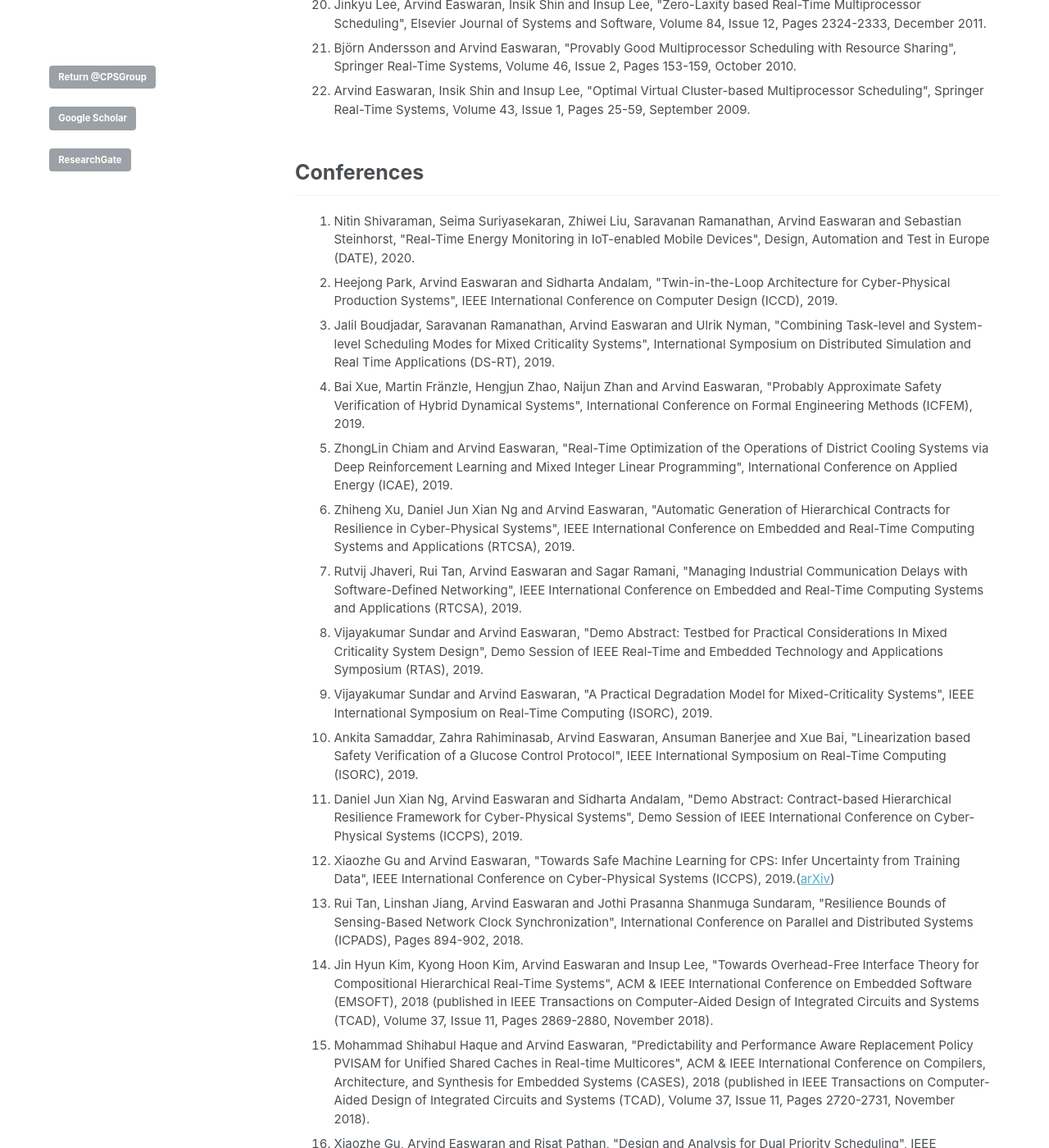
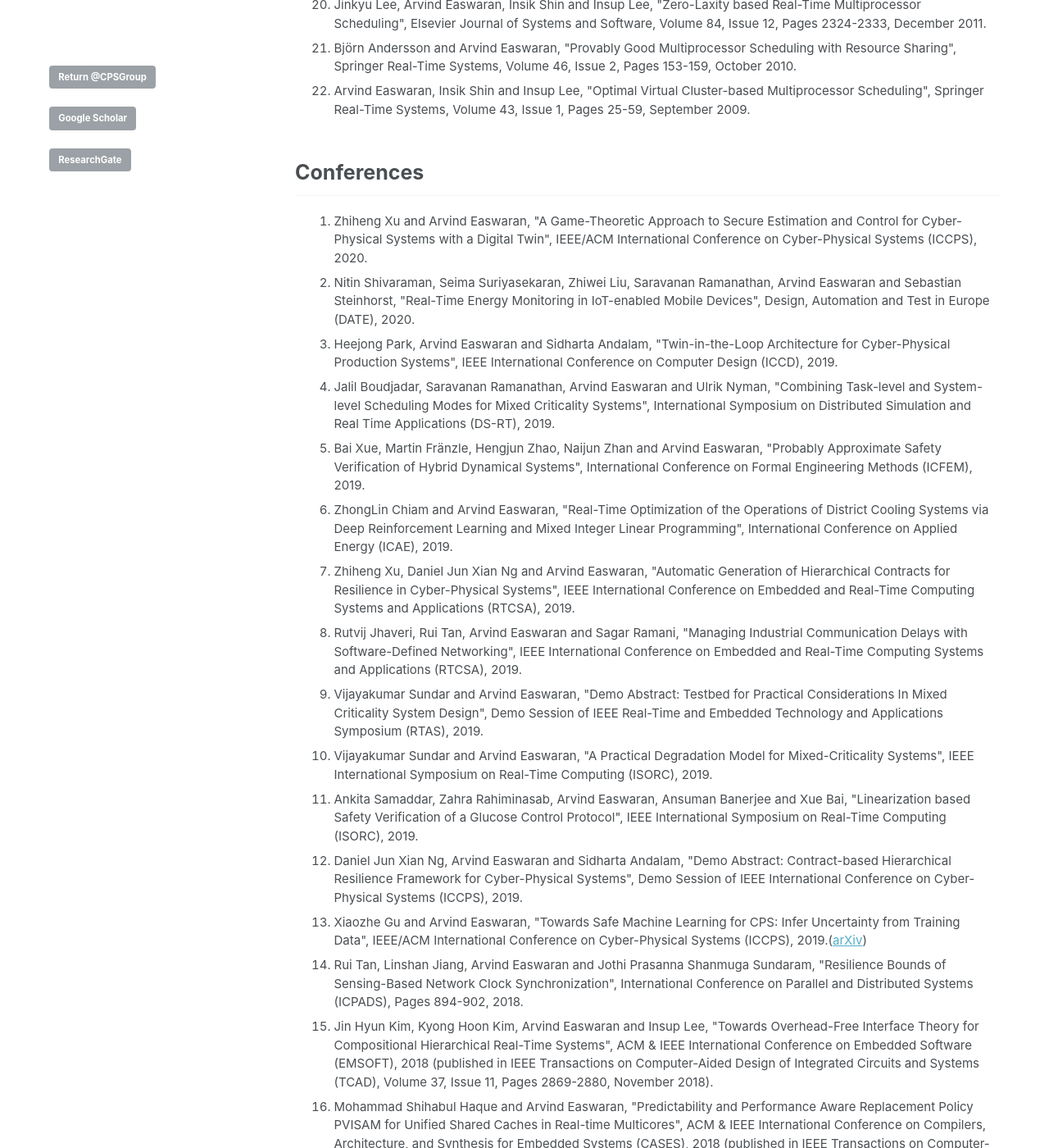
Before and after one commit to CPS-research-group/CPS-research-group.github.io, a Jekyll site: the page built from _pages/research_profile.md, in a window 1280 px wide and 1400 px high, scrolled down 1516 px. Shown: the whole window at 82% size. Built offline with Jekyll 4.4.1, drawn with Linux system fonts in a browser that asks for light colours; some of the changed text lies outside the part shown.

Commit message:
Updates.

```diff
--- a/_pages/research_profile.md
+++ b/_pages/research_profile.md
@@ -24,7 +24,7 @@
 ## Journals
   <ol>
     <li class="a">Debjyoti Bhattacharjee, Yaswanth Tavva, Arvind Easwaran and Anupam Chattopadhyay, "Crossbar-Constrained Technology Mapping for ReRAM based In-Memory Computing", IEEE Transactions on Computers.</li>
-    <li class="a">Hyeonjoong Cho, Chulgoo Kim, Joohyung Sun, Arvind Easwaran, Ju-Derk Park and Byeong-Cheol Choi, "Scheduling Parallel Real-time Tasks on the Minimum Number of Processors", IEEE Transactions on Parallel and Distributed Systems.</li>
+    <li class="a">Hyeonjoong Cho, Chulgoo Kim, Joohyung Sun, Arvind Easwaran, Ju-Derk Park and Byeong-Cheol Choi, "Scheduling Parallel Real-time Tasks on the Minimum Number of Processors", IEEE Transactions on Parallel and Distributed Systems, Volume 31, Issue 1, Pages 171-186, January 2020.</li>
     <li class="a">Joohyung Sun, Hyeonjoong Cho, Arvind Easwaran, Ju-Derk Park and Byeong-Cheol Choi, "Flow Network-based Real-Time Scheduling for Reducing Static Energy Consumption on Multiprocessors", IEEE Access, Volume 7, Issue 1, Pages 1330-1344, December 2019.</li>
     <li class="a">Arpita Bhattacharjee, Arvind Easwaran, Melvin Khee-Shing Leow and Namjoon Cho, "Design of an Online-Tuned Model Based Compound Controller for a Fully-Automated Artificial Pancreas", Springer Journal of Medical & Biological Engineering & Computing, Volume 57, Issue 7, Pages 1437-1449, July 2019.(<a href="https://rdcu.be/br4lW">Springer-SharedIt</a>)</li>
     <li class="a">Xiaozhe Gu and Arvind Easwaran, "Dynamic Budget Management and Budget Reclamation for Mixed-Criticality Systems", Springer Real-Time Systems, Volume 55, Issue 3, Pages 552-597, July 2019.(<a href="https://rdcu.be/bo09g">Springer-SharedIt</a>)</li>
@@ -49,6 +49,7 @@
 
 ## Conferences
    <ol>
+   			<li class="a">Zhiheng Xu and Arvind Easwaran, "A Game-Theoretic Approach to Secure Estimation and Control for Cyber-Physical Systems with a Digital Twin", IEEE/ACM International Conference on Cyber-Physical Systems (ICCPS), 2020.</li>
    		        <li class="a">Nitin Shivaraman, Seima Suriyasekaran, Zhiwei Liu, Saravanan Ramanathan, Arvind Easwaran and Sebastian Steinhorst, "Real-Time Energy Monitoring in IoT-enabled Mobile Devices", Design, Automation and Test in Europe (DATE), 2020.</li>
    		        <li class="a">Heejong Park, Arvind Easwaran and Sidharta Andalam, "Twin-in-the-Loop Architecture for Cyber-Physical Production Systems", IEEE International Conference on Computer Design (ICCD), 2019.</li>
 			<li class="a">Jalil Boudjadar, Saravanan Ramanathan, Arvind Easwaran and Ulrik Nyman, "Combining Task-level and System-level Scheduling Modes for Mixed Criticality Systems", International Symposium on Distributed Simulation and Real Time Applications (DS-RT), 2019.</li>
@@ -60,7 +61,7 @@
      		        <li class="a">Vijayakumar Sundar and Arvind Easwaran, "A Practical Degradation Model for Mixed-Criticality Systems", IEEE International Symposium on Real-Time Computing (ISORC), 2019.</li>
      		        <li class="a">Ankita Samaddar, Zahra Rahiminasab, Arvind Easwaran, Ansuman Banerjee and Xue Bai, "Linearization based Safety Verification of a Glucose Control Protocol", IEEE International Symposium on Real-Time Computing (ISORC), 2019.</li>
 <li class="a">Daniel Jun Xian Ng, Arvind Easwaran and Sidharta Andalam, "Demo Abstract: Contract-based Hierarchical Resilience Framework for Cyber-Physical Systems", Demo Session of IEEE International Conference on Cyber-Physical Systems (ICCPS), 2019.</li>
-     		        <li class="a">Xiaozhe Gu and Arvind Easwaran, "Towards Safe Machine Learning for CPS: Infer Uncertainty from Training Data", IEEE International Conference on Cyber-Physical Systems (ICCPS), 2019.(<a href="http://arxiv.org/abs/1909.04886">arXiv</a>)</li>
+     		        <li class="a">Xiaozhe Gu and Arvind Easwaran, "Towards Safe Machine Learning for CPS: Infer Uncertainty from Training Data", IEEE/ACM International Conference on Cyber-Physical Systems (ICCPS), 2019.(<a href="http://arxiv.org/abs/1909.04886">arXiv</a>)</li>
      		        <li class="a">Rui Tan, Linshan Jiang, Arvind Easwaran and Jothi Prasanna Shanmuga Sundaram, "Resilience Bounds of Sensing-Based Network Clock Synchronization", International Conference on Parallel and Distributed Systems (ICPADS), Pages 894-902, 2018.</li>
      		        <li class="a">Jin Hyun Kim, Kyong Hoon Kim, Arvind Easwaran and Insup Lee, "Towards Overhead-Free Interface Theory for Compositional Hierarchical Real-Time Systems", ACM & IEEE International Conference on Embedded Software (EMSOFT), 2018 (published in IEEE Transactions on Computer-Aided Design of Integrated Circuits and Systems (TCAD), Volume 37, Issue 11, Pages 2869-2880, November 2018).</li>
      		        <li class="a">Mohammad Shihabul Haque and Arvind Easwaran, "Predictability and Performance Aware Replacement Policy PVISAM for Unified Shared Caches in Real-time Multicores", ACM & IEEE International Conference on Compilers, Architecture, and Synthesis for Embedded Systems (CASES), 2018 (published in IEEE Transactions on Computer-Aided Design of Integrated Circuits and Systems (TCAD), Volume 37, Issue 11, Pages 2720-2731, November 2018).</li>
```
